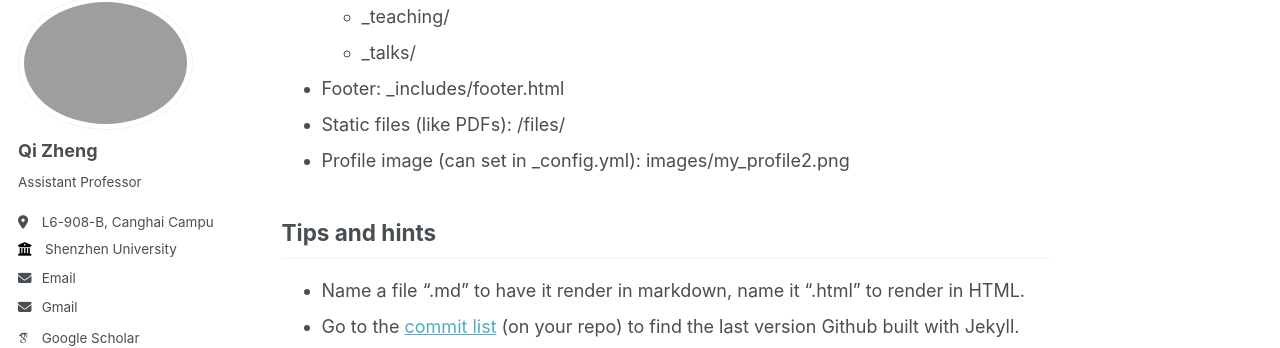
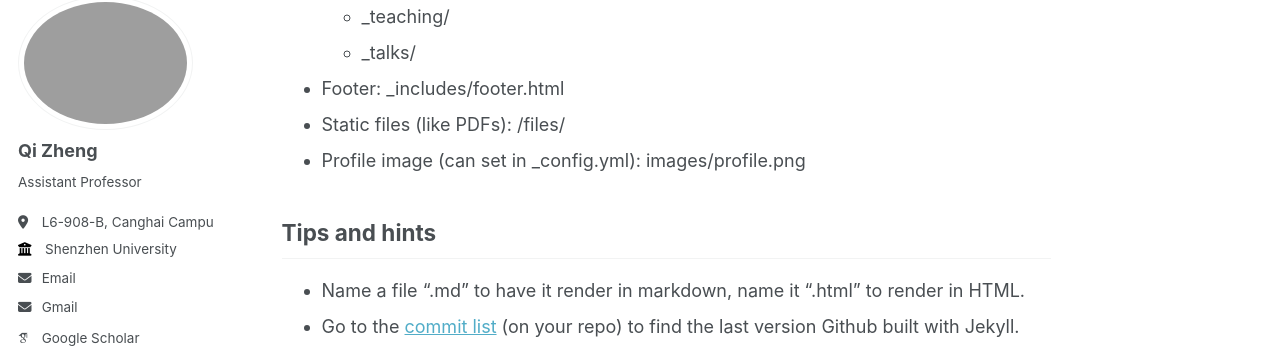
Before and after one commit to qizhust/qizhust.github.io, a Jekyll site: the page built from _pages/markdown.md, in a window 1280 px wide and 900 px high, scrolled down 389 px. Shown: the part 110-458 px from the top of the window. Built offline with Jekyll 4.4.1, drawn with Linux system fonts in a browser that asks for light colours; some web fonts are replaced.

Commit message:
fix: url in config

```diff
--- a/_config.yml
+++ b/_config.yml
@@ -12,7 +12,7 @@ title                    : "Qi Zheng"
 title_separator          : "-"
 name                     : &name "Qi Zheng"
 description              : &description "personal description"
-url                      : https://academicpages.github.io # the base hostname & protocol for your site e.g. "https://mmistakes.github.io"
+url                      : https://qizhust.github.io # the base hostname & protocol for your site e.g. "https://mmistakes.github.io"
 baseurl                  : "" # the subpath of your site, e.g. "/blog"
 repository               : "academicpages/academicpages.github.io"
 
@@ -21,7 +21,7 @@ repository               : "academicpages/academicpages.github.io"
 #               Additional customization can be done by editing /_includes/author-profile.html
 author:
   # Biographic information
-  avatar           : "my_profile2.png"
+  avatar           : "profile.png"
   name             : "Qi Zheng"
   pronouns         : # example: "she/her"
   bio              : "Assistant Professor"
--- a/_pages/markdown.md
+++ b/_pages/markdown.md
@@ -20,7 +20,7 @@ redirect_from:
   * _talks/
 * Footer: _includes/footer.html
 * Static files (like PDFs): /files/
-* Profile image (can set in _config.yml): images/my_profile2.png
+* Profile image (can set in _config.yml): images/profile.png
 
 ## Tips and hints
 
```
Also changed, not shown: 1 other file.
